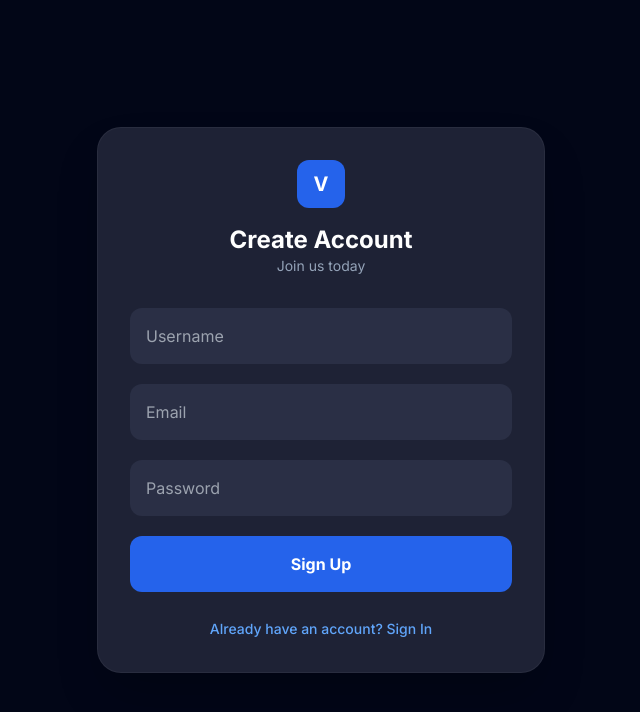
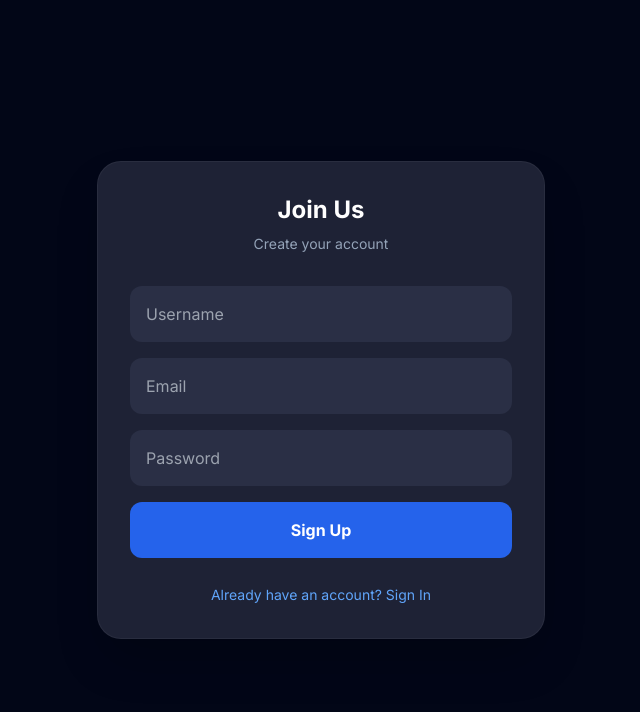
Before and after one commit to msheikhmoin/Phase_1-TODO-LIST, a Next.js app in the folder phase3_chatbot/frontend/: page /login in a window 1280 px wide. Both pictures are taken after a click on the button "Don't have an account? Sign Up". Shown: the top 712 px of the page, without its empty margins (319-959 px from the left). Built offline with nearby package versions, Linux system fonts and the light colour scheme.

Commit message:
final deal

```diff
--- a/phase3_chatbot/frontend/app/login/page.js
+++ b/phase3_chatbot/frontend/app/login/page.js
@@ -1,22 +1,19 @@
 'use client';
 import { useState } from 'react';
-import { useRouter } from 'next/navigation';
 
 export default function LoginPage() {
   const [email, setEmail] = useState('');
   const [password, setPassword] = useState('');
-  const [username, setUsername] = useState(''); // 🔥 Added for Signup
-  const [isSignup, setIsSignup] = useState(false); // 🔥 Toggle state
+  const [username, setUsername] = useState('');
+  const [isSignup, setIsSignup] = useState(false);
   const [error, setError] = useState('');
   const [isLoading, setIsLoading] = useState(false);
-  const router = useRouter();
 
   const handleSubmit = async (e) => {
     e.preventDefault();
     setError('');
     setIsLoading(true);
 
-    // 🔥 Determine endpoint based on mode
     const endpoint = isSignup ? 'signup' : 'login';
     const payload = isSignup ? { email, username, password } : { email, password };
 
@@ -28,20 +25,19 @@ export default function LoginPage() {
       });
 
       const data = await res.json();
-
       if (res.ok) {
         if (isSignup) {
-          alert("Account created! Now please Sign In.");
-          setIsSignup(false); // Switch to login after signup
+          alert("Signup successful! Please Sign In.");
+          setIsSignup(false);
         } else {
           localStorage.setItem('token', data.access_token);
           window.location.href = '/';
         }
       } else {
-        setError(data.detail || `Error during ${endpoint}`);
+        setError(data.detail || "Error occurred");
       }
     } catch (err) {
-      setError("Server connection failed. Is backend running?");
+      setError("Backend connection failed.");
     } finally {
       setIsLoading(false);
     }
@@ -50,59 +46,24 @@ export default function LoginPage() {
   return (
     <div className="min-h-screen bg-slate-950 flex items-center justify-center p-4">
       <div className="bg-[#1e2235] p-8 rounded-3xl w-full max-w-md shadow-2xl border border-white/5">
-        <div className="flex flex-col items-center mb-8">
-          <div className="bg-blue-600 w-12 h-12 rounded-xl flex items-center justify-center text-white font-bold text-xl mb-4">V</div>
-          <h1 className="text-2xl font-bold text-white">{isSignup ? "Create Account" : "Welcome Back"}</h1>
-          <p className="text-slate-400 text-sm">{isSignup ? "Join us today" : "Sign in to your account"}</p>
-        </div>
+        <h1 className="text-2xl font-bold text-white text-center mb-2">{isSignup ? "Join Us" : "Welcome Back"}</h1>
+        <p className="text-slate-400 text-center mb-8 text-sm">{isSignup ? "Create your account" : "Sign in to continue"}</p>
 
-        {error && (
-          <div className="bg-red-500/10 border border-red-500/20 text-red-400 p-4 rounded-xl mb-6 text-sm text-center">
-            {String(error)}
-          </div>
-        )}
+        {error && <div className="bg-red-500/10 text-red-400 p-3 rounded-xl mb-4 text-xs text-center border border-red-500/20">{error}</div>}
 
-        <form onSubmit={handleSubmit} className="space-y-5">
+        <form onSubmit={handleSubmit} className="space-y-4">
           {isSignup && (
-            <input
-              type="text"
-              placeholder="Username"
-              className="w-full bg-[#2a2f45] p-4 rounded-xl text-white outline-none focus:ring-2 focus:ring-blue-500/50"
-              value={username}
-              onChange={(e) => setUsername(e.target.value)}
-              required
-            />
+            <input type="text" placeholder="Username" className="w-full bg-[#2a2f45] p-4 rounded-xl text-white outline-none" value={username} onChange={(e) => setUsername(e.target.value)} required />
           )}
-          <input
-            type="email"
-            placeholder="Email"
-            className="w-full bg-[#2a2f45] p-4 rounded-xl text-white outline-none focus:ring-2 focus:ring-blue-500/50"
-            value={email}
-            onChange={(e) => setEmail(e.target.value)}
-            required
-          />
-          <input
-            type="password"
-            placeholder="Password"
-            className="w-full bg-[#2a2f45] p-4 rounded-xl text-white outline-none focus:ring-2 focus:ring-blue-500/50"
-            value={password}
-            onChange={(e) => setPassword(e.target.value)}
-            required
-          />
-          <button
-            type="submit"
-            disabled={isLoading}
-            className="w-full bg-blue-600 hover:bg-blue-700 text-white font-bold py-4 rounded-xl transition-all"
-          >
-            {isLoading ? "Processing..." : (isSignup ? "Sign Up" : "Sign In")}
+          <input type="email" placeholder="Email" className="w-full bg-[#2a2f45] p-4 rounded-xl text-white outline-none" value={email} onChange={(e) => setEmail(e.target.value)} required />
+          <input type="password" placeholder="Password" className="w-full bg-[#2a2f45] p-4 rounded-xl text-white outline-none" value={password} onChange={(e) => setPassword(e.target.value)} required />
+          <button type="submit" disabled={isLoading} className="w-full bg-blue-600 hover:bg-blue-700 text-white font-bold py-4 rounded-xl transition-all">
+            {isLoading ? "Wait..." : (isSignup ? "Sign Up" : "Sign In")}
           </button>
         </form>
 
         <div className="mt-6 text-center">
-          <button
-            onClick={() => setIsSignup(!isSignup)}
-            className="text-blue-400 hover:text-blue-300 text-sm font-medium transition-colors"
-          >
+          <button onClick={() => setIsSignup(!isSignup)} className="text-blue-400 hover:text-blue-300 text-sm">
             {isSignup ? "Already have an account? Sign In" : "Don't have an account? Sign Up"}
           </button>
         </div>
```
